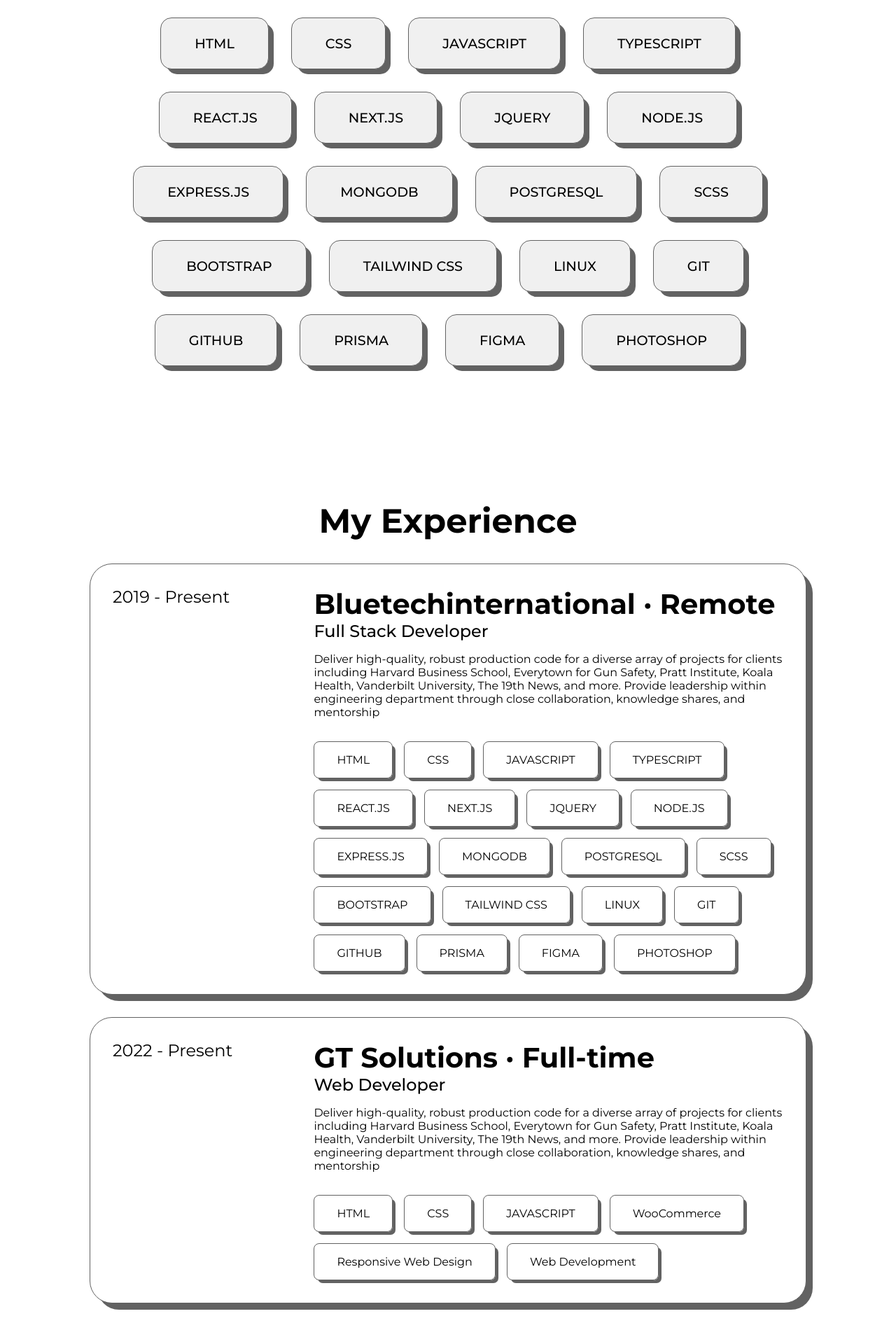
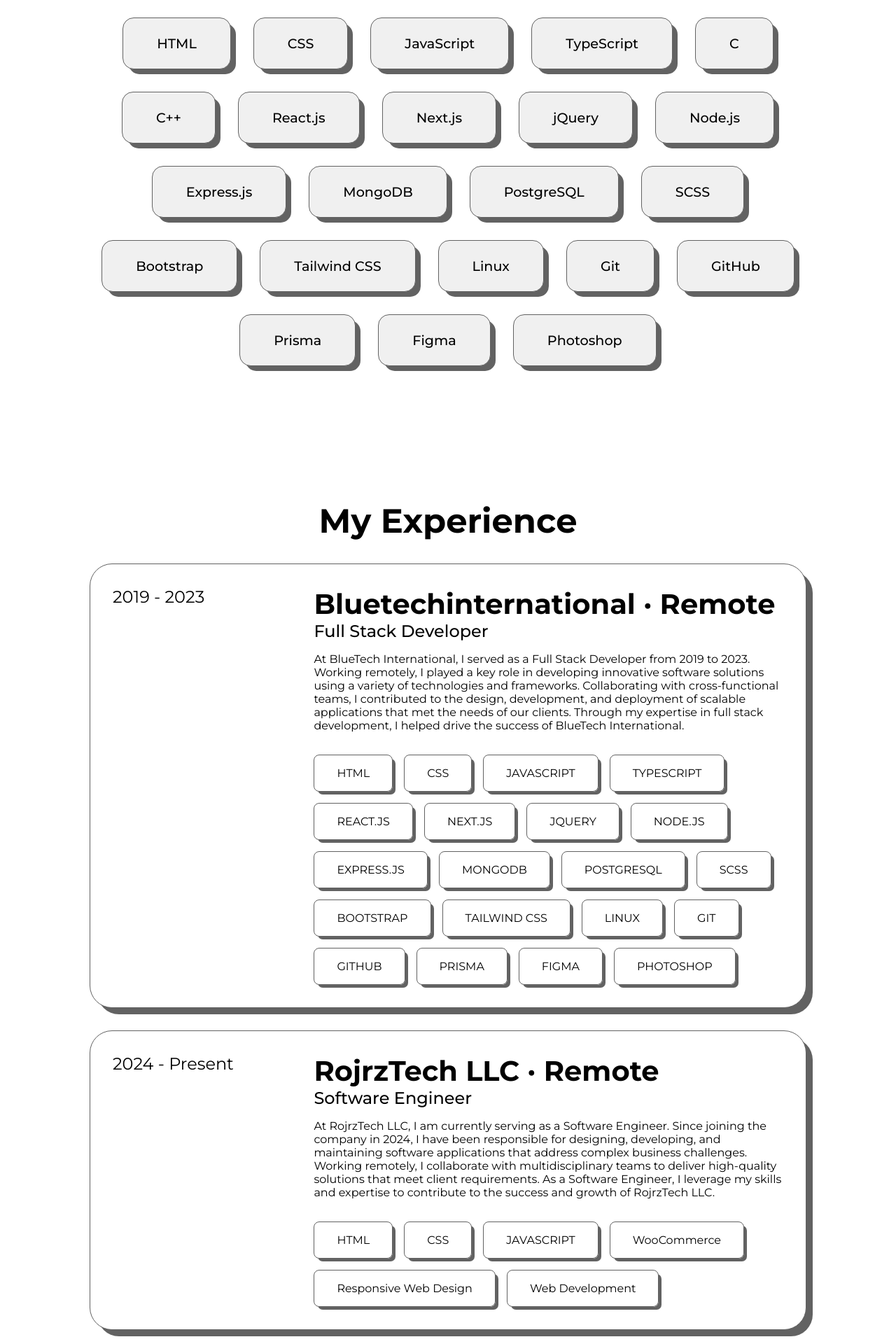
Before and after one commit to alphadev97/Alpha97---Personel-Portfolio, a Next.js app: page / in a window 1280 px wide. Shown: the part 3140-5060 px from the top of the page at 70% size. Built offline with nearby package versions, Linux system fonts and the light colour scheme.

Commit message:
Update Skills and Experience

```diff
--- a/src/data/static-data.ts
+++ b/src/data/static-data.ts
@@ -525,39 +525,47 @@
   },
   {
     id: 3,
-    title: "JAVASCRIPT",
+    title: "JavaScript",
   },
   {
     id: 4,
-    title: "TYPESCRIPT",
+    title: "TypeScript",
+  },
+  {
+    id: 21,
+    title: "C",
+  },
+  {
+    id: 22,
+    title: "C++",
   },
   {
     id: 5,
-    title: "REACT.JS",
+    title: "React.js",
   },
   {
     id: 6,
-    title: "NEXT.JS",
+    title: "Next.js",
   },
   {
     id: 7,
-    title: "JQUERY",
+    title: "jQuery",
   },
   {
     id: 8,
-    title: "NODE.JS",
+    title: "Node.js",
   },
   {
     id: 9,
-    title: "EXPRESS.JS",
+    title: "Express.js",
   },
   {
     id: 10,
-    title: "MONGODB",
+    title: "MongoDB",
   },
   {
     id: 11,
-    title: "POSTGRESQL",
+    title: "PostgreSQL",
   },
   {
     id: 12,
@@ -565,35 +573,35 @@
   },
   {
     id: 13,
-    title: "BOOTSTRAP",
+    title: "Bootstrap",
   },
   {
     id: 14,
-    title: "TAILWIND CSS",
+    title: "Tailwind CSS",
   },
   {
     id: 15,
-    title: "LINUX",
+    title: "Linux",
   },
   {
     id: 16,
-    title: "GIT",
+    title: "Git",
   },
   {
     id: 17,
-    title: "GITHUB",
+    title: "GitHub",
   },
   {
     id: 18,
-    title: "PRISMA",
+    title: "Prisma",
   },
   {
     id: 19,
-    title: "FIGMA",
+    title: "Figma",
   },
   {
     id: 20,
-    title: "PHOTOSHOP",
+    title: "Photoshop",
   },
 ];
 
@@ -604,9 +612,9 @@
     company: "Bluetechinternational · Remote",
     role: "Full Stack Developer",
     from: new Date(2019, 3, 1).getFullYear(),
-    to: "",
+    to: new Date(2023, 3, 1).getFullYear(),
     description:
-      "Deliver high-quality, robust production code for a diverse array of projects for clients including Harvard Business School, Everytown for Gun Safety, Pratt Institute, Koala Health, Vanderbilt University, The 19th News, and more. Provide leadership within engineering department through close collaboration, knowledge shares, and mentorship",
+      "At BlueTech International, I served as a Full Stack Developer from 2019 to 2023. Working remotely, I played a key role in developing innovative software solutions using a variety of technologies and frameworks. Collaborating with cross-functional teams, I contributed to the design, development, and deployment of scalable applications that met the needs of our clients. Through my expertise in full stack development, I helped drive the success of BlueTech International.",
     stack: [
       {
         id: 1,
@@ -692,12 +700,47 @@
   },
   {
     id: 2,
+    company: "RojrzTech LLC · Remote",
+    role: "Software Engineer",
+    from: new Date(2024, 9, 1).getFullYear(),
+    to: "",
+    description:
+      "At RojrzTech LLC, I am currently serving as a Software Engineer. Since joining the company in 2024, I have been responsible for designing, developing, and maintaining software applications that address complex business challenges. Working remotely, I collaborate with multidisciplinary teams to deliver high-quality solutions that meet client requirements. As a Software Engineer, I leverage my skills and expertise to contribute to the success and growth of RojrzTech LLC.",
+    stack: [
+      {
+        id: 1,
+        title: "HTML",
+      },
+      {
+        id: 2,
+        title: "CSS",
+      },
+      {
+        id: 3,
+        title: "JAVASCRIPT",
+      },
+      {
+        id: 4,
+        title: "WooCommerce",
+      },
+      {
+        id: 5,
+        title: "Responsive Web Design",
+      },
+      {
+        id: 6,
+        title: "Web Development",
+      },
+    ],
+  },
+  {
+    id: 3,
     company: "GT Solutions · Full-time",
-    role: "Web Developer",
+    role: "Full Stack Engineer",
     from: new Date(2022, 9, 1).getFullYear(),
     to: "",
     description:
-      "Deliver high-quality, robust production code for a diverse array of projects for clients including Harvard Business School, Everytown for Gun Safety, Pratt Institute, Koala Health, Vanderbilt University, The 19th News, and more. Provide leadership within engineering department through close collaboration, knowledge shares, and mentorship",
+      "At GT Solutions USA, I am currently working as a Full Stack Engineer. Since joining the company in 2022, I have been involved in architecting and developing robust software solutions onsite. Collaborating with the team, I have contributed to the design, implementation, and optimization of applications that drive business growth and success. Through my role as a Full Stack Engineer, I am committed to delivering high-quality solutions that meet the needs of GT Solutions USA and its clients.",
     stack: [
       {
         id: 1,
```
